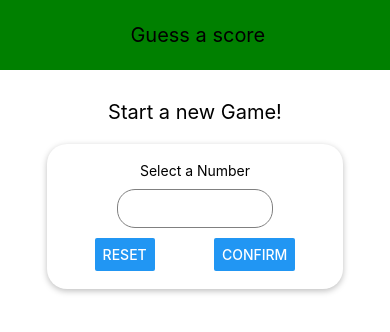
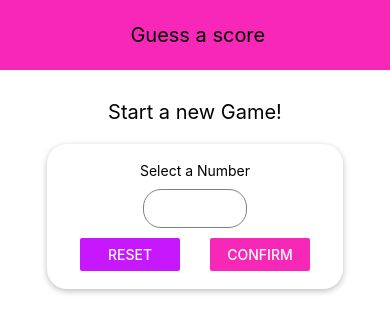
Before and after one commit to Hashamjavedofficial/React-Native-traning, a React Native app: screen / in a window 390 px wide. Shown: the top 332 px of the page. Built offline with nearby package versions, Linux system fonts and the light colour scheme.

Commit message:
create the input component and validate the input to accept only number for android and ios

```diff
--- a/App.js
+++ b/App.js
@@ -16,6 +16,8 @@
   useColorScheme,
   View,
 } from 'react-native';
+
+import Colors from './theme/Colors';
 
 import Header from './components/Header';
 import StartGameScreen from './screens/StartGameScreen';
@@ -37,7 +39,7 @@
 
 const styles = StyleSheet.create({
   safeArea: {
-    backgroundColor: 'green',
+    backgroundColor: Colors.primary,
   },
 });
 
--- a/components/Header.js
+++ b/components/Header.js
@@ -1,12 +1,14 @@
 import React from 'react';
 import {View, Text, StyleSheet} from 'react-native';
+
+import Colors from '../theme/Colors';
 
 const styles = StyleSheet.create({
   header: {
     width: '100%',
     justifyContent: 'center',
     alignItems: 'center',
-    backgroundColor: 'green',
+    backgroundColor: Colors.primary,
     height: 70,
   },
   headerTitle: {
--- /dev/null
+++ b/components/Input.js
@@ -0,0 +1,19 @@
+import React from 'react';
+import {TextInput, StyleSheet} from 'react-native';
+
+const Input = props => {
+  return <TextInput {...props} style={{...styles.input, ...props.style}} />;
+};
+
+const styles = StyleSheet.create({
+  input: {
+    marginVertical: 10,
+    borderWidth: 1,
+    padding: 10,
+    width: '60%',
+    borderRadius: 18,
+    borderColor: 'grey',
+  },
+});
+
+export default Input;
--- a/screens/StartGameScreen.js
+++ b/screens/StartGameScreen.js
@@ -1,21 +1,53 @@
-import React from 'react';
-import {View, StyleSheet, Text, TextInput, Button} from 'react-native';
+import React, {useState} from 'react';
+import {
+  View,
+  StyleSheet,
+  Text,
+  TextInput,
+  Button,
+  Keyboard,
+  TouchableWithoutFeedback,
+} from 'react-native';
 
 import Card from '../components/Card';
+import Input from '../components/Input';
+
+import Colors from '../theme/Colors';
 
 const StartGameScreen = props => {
+  const [value, setValue] = useState();
+  const inputHandler = value => {
+    setValue(value.replace(/[^0-9]/g, ''));
+  };
   return (
+    <TouchableWithoutFeedback
+      onPress={() => {
+        Keyboard.dismiss();
+      }}>
       <View style={styles.screen}>
         <Text style={styles.title}>Start a new Game!</Text>
         <Card style={styles.textContainer}>
           <Text>Select a Number</Text>
-        <TextInput style={styles.input} />
+          <Input
+            autoCapitalize={false}
+            autoComplete={false}
+            keyboardType={'number-pad'}
+            maxLength={2}
+            style={styles.input}
+            value={value}
+            onChangeText={() => {}}
+          />
           <View style={styles.buttonContainer}>
-          <Button title="Reset" />
-          <Button title={'Confirm'} />
+            <View style={[styles.button]}>
+              <Button color={Colors.secondary} title="Reset" />
+            </View>
+            <View style={[styles.button]}>
+              <Button color={Colors.primary} title={'Confirm'} />
+            </View>
           </View>
         </Card>
       </View>
+    </TouchableWithoutFeedback>
   );
 };
 
@@ -39,13 +71,12 @@
     maxWidth: '80%',
     alignItems: 'center',
   },
+  button: {
+    width: 100,
+  },
   input: {
-    marginVertical: 10,
-    borderWidth: 1,
-    padding: 10,
-    width: '60%',
-    borderRadius: 18,
-    borderColor: 'grey',
+    width: '40%',
+    textAlign: 'center',
   },
 });
 
--- /dev/null
+++ b/theme/Colors.js
@@ -0,0 +1,4 @@
+export default {
+  secondary: '#c717fc',
+  primary: '#f728b7',
+};
```
Lines whose indentation alone changed are shown as unchanged.
